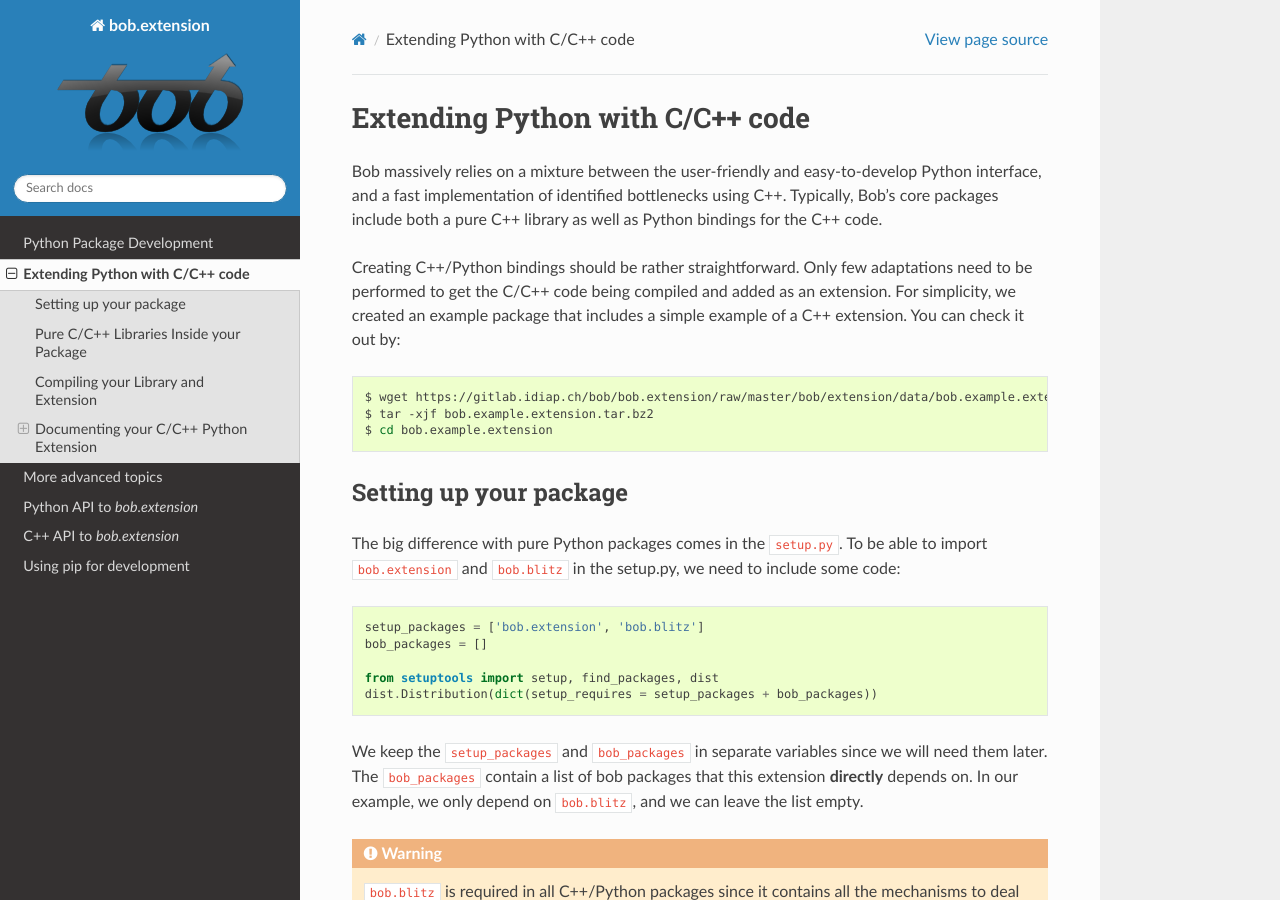
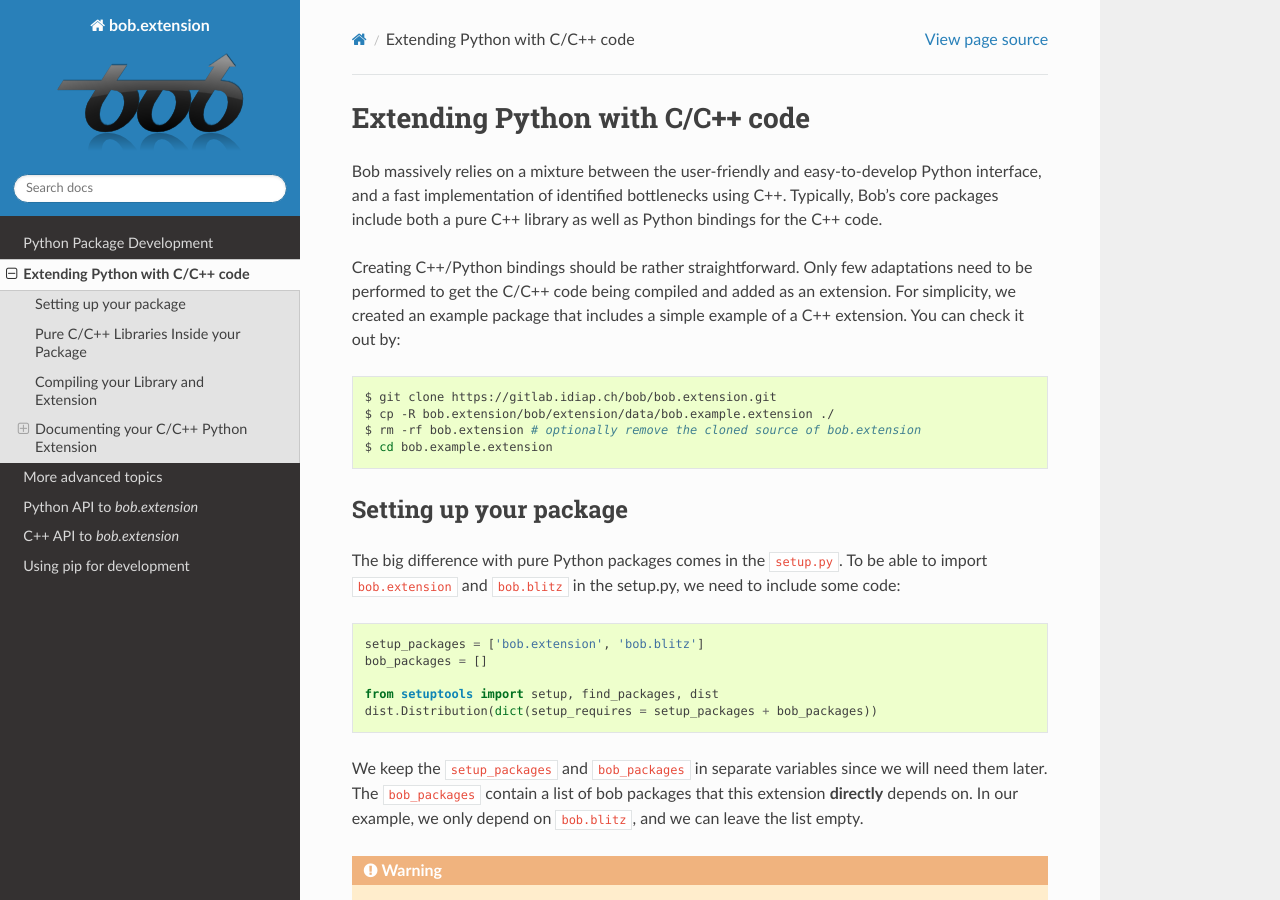
Before and after one commit to bioidiap/bob.extension, a Sphinx documentation site: the page built from doc/cplusplus.rst, in a window 1280 px wide and 900 px high. Built offline with Sphinx 7.4.7 and the Read the Docs theme 2.0.0, drawn with Linux system fonts in a browser that asks for light colours; formulas are drawn with MathJax 3; the version number could not be read and is left out; some of the changed text lies outside the part shown.

Commit message:
Update the instructions for getting the examples

```diff
--- a/doc/cplusplus.rst
+++ b/doc/cplusplus.rst
@@ -18,8 +18,9 @@ You can check it out by:
 
 .. code-block:: sh
 
-  $ wget https://gitlab.idiap.ch/bob/bob.extension/raw/master/bob/extension/data/bob.example.extension.tar.bz2
-  $ tar -xjf bob.example.extension.tar.bz2
+  $ git clone https://gitlab.idiap.ch/bob/bob.extension.git
+  $ cp -R bob.extension/bob/extension/data/bob.example.extension ./
+  $ rm -rf bob.extension # optionally remove the cloned source of bob.extension
   $ cd bob.example.extension
 
 
@@ -184,8 +185,9 @@ Again, a complete example can be downloaded via:
 
 .. code-block:: sh
 
-  $ wget https://gitlab.idiap.ch/bob/bob.extension/raw/master/bob/extension/data/bob.example.library.tar.bz2
-  $ tar -xjf bob.example.library.tar.bz2
+  $ git clone https://gitlab.idiap.ch/bob/bob.extension.git
+  $ cp -R bob.extension/bob/extension/data/bob.example.library ./
+  $ rm -rf bob.extension # optionally remove the cloned source of bob.extension
   $ cd bob.example.library
 
 To generate a Library, simply add it in the list of ``ext_modules``:
```
Also changed, not shown: doc/pure_python.rst (+3 -5 lines).
